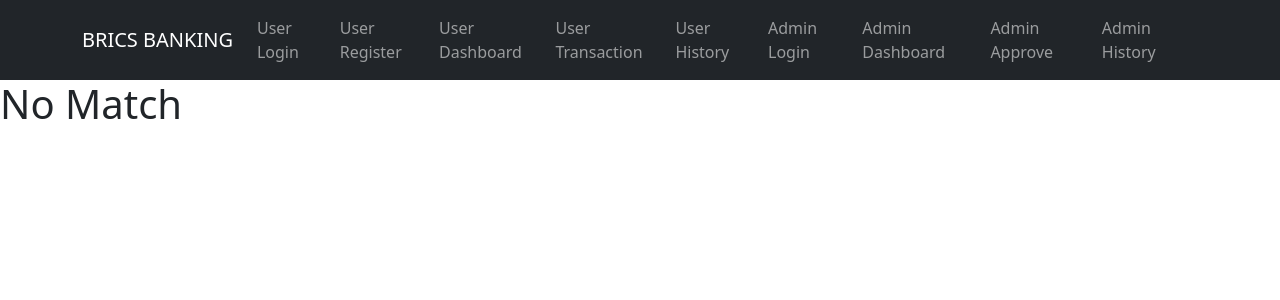
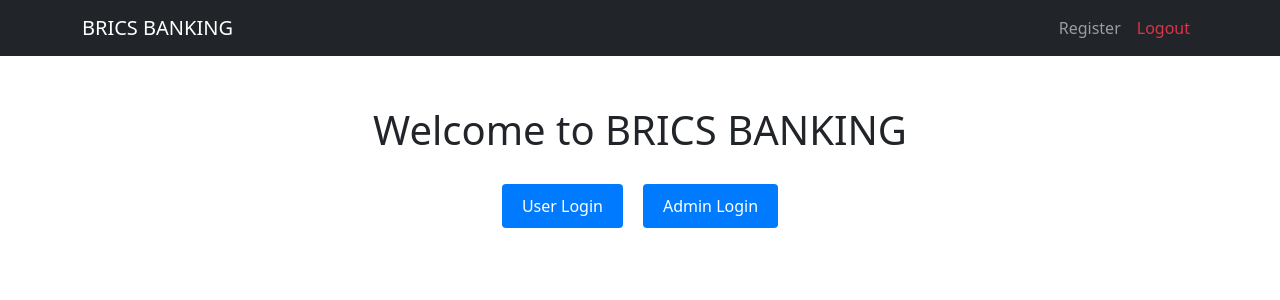
Before and after one commit to Dillon-Duncan/brics-banking, a React (Create React App) app: page / in a window 1280 px wide. Shown: the top 300 px of the page. Built offline with nearby package versions, Linux system fonts and the light colour scheme.

Commit message:
feat: add home component with navigation buttons and implement scrollable lists in admin and user history

```diff
--- a/src/App.css
+++ b/src/App.css
@@ -209,6 +209,11 @@
   margin-bottom: 5px;
 }
 
+.scrollable-list {
+  max-height: 400px;
+  overflow-y: auto;
+}
+
 /* Admin Login */
 .login-container {
   max-width: 500px;
@@ -254,6 +259,11 @@
 .transaction-item {
   padding: 10px;
   border-bottom: 1px solid #ccc;
+}
+
+.scrollable-list {
+  max-height: 400px;
+  overflow-y: auto;
 }
 
 /* Admin Approve */
@@ -306,3 +316,17 @@
 .reject-button:hover {
   background-color: #c82333;
 }
+
+/* Home Page */
+.home-button {
+  padding: 10px 20px;
+  background-color: #007bff;
+  color: #fff;
+  border: none;
+  border-radius: 4px;
+  cursor: pointer;
+}
+
+.home-button:hover {
+  background-color: #0056b3;
+}
--- a/src/App.js
+++ b/src/App.js
@@ -14,6 +14,7 @@ import AdminDashboard from './components/admin/dashboard/adminDashboard';
 import AdminLogin from './components/admin/login/adminLogin';
 
 import Header from './components/header/header';
+import Home from './components/home/home';
 
 import NoMatch from './components/nomatch/noMatch';
 
@@ -24,6 +25,7 @@ function App() {
     <>
       <Header />
       <Routes>
+        <Route path="/" element={<Home />} />
         <Route path="/user/login" element={<UserLogin setLoggedInAccountNumber={setLoggedInAccountNumber} />} />
         <Route path="/user/register" element={<UserRegister />} />
         <Route path="/user/dashboard" element={<UserDashboard loggedInAccountNumber={loggedInAccountNumber} />} />
--- a/src/components/admin/dashboard/history/adminHistory.js
+++ b/src/components/admin/dashboard/history/adminHistory.js
@@ -30,6 +30,7 @@ const AdminHistory = () => {
         <div className="history-container">
             <h1>Admin History</h1>
             {error && <p className="error">{error}</p>}
+            <div className="scrollable-list">
                 <ListGroup as="ol" numbered>
                     {transactions.map(transaction => (
                         <ListGroup.Item as="li" key={transaction._id}>
@@ -38,6 +39,7 @@ const AdminHistory = () => {
                     ))}
                 </ListGroup>
             </div>
+        </div>
     );
 };
 
--- a/src/components/header/header.css
+++ b/src/components/header/header.css
@@ -10,3 +10,11 @@
         margin-left: 0;
     }
 }
+
+.logout-link {
+    color: #dc3545 !important;
+}
+
+.logout-link:hover {
+    color: #c82333 !important;
+}
--- a/src/components/header/header.js
+++ b/src/components/header/header.js
@@ -17,21 +17,19 @@ const Header = () => {
         }
     };
 
+    const handleLogout = () => {
+        // Clear any authentication tokens or user data here
+        navigate('/');
+    };
+
     return (
         <>
             <Navbar bg="dark" data-bs-theme="dark">
                 <Container>
                     <Navbar.Brand onClick={handleBrandClick} style={{ cursor: 'pointer' }}>BRICS BANKING</Navbar.Brand>
                     <Nav className="ml-auto">
-                        <Nav.Link as={Link} to='/user/login' className='nav-link'>User Login</Nav.Link>
-                        <Nav.Link as={Link} to='/user/register' className='nav-link'>User Register</Nav.Link>
-                        <Nav.Link as={Link} to='/user/dashboard' className='nav-link'>User Dashboard</Nav.Link>
-                        <Nav.Link as={Link} to='/user/dashboard/transaction' className='nav-link'>User Transaction</Nav.Link>
-                        <Nav.Link as={Link} to='/user/dashboard/history' className='nav-link'>User History</Nav.Link>
-                        <Nav.Link as={Link} to='/admin/login' className='nav-link-admin'>Admin Login</Nav.Link>
-                        <Nav.Link as={Link} to='/admin/dashboard' className='nav-link-admin'>Admin Dashboard</Nav.Link>
-                        <Nav.Link as={Link} to='/admin/dashboard/approve' className='nav-link-admin'>Admin Approve</Nav.Link>
-                        <Nav.Link as={Link} to='/admin/dashboard/history' className='nav-link-admin'>Admin History</Nav.Link>
+                        <Nav.Link as={Link} to='/user/register' className='nav-link'>Register</Nav.Link>
+                        <Nav.Link onClick={handleLogout} className='nav-link logout-link'>Logout</Nav.Link>
                     </Nav>
                 </Container>
             </Navbar>
--- /dev/null
+++ b/src/components/home/home.css
@@ -0,0 +1,15 @@
+.home-container {
+    text-align: center;
+    padding: 50px;
+}
+
+.home-buttons {
+    margin-top: 20px;
+}
+
+.home-button {
+    margin: 10px;
+    padding: 10px 20px;
+    font-size: 16px;
+    cursor: pointer;
+}
--- /dev/null
+++ b/src/components/home/home.js
@@ -0,0 +1,21 @@
+import React from 'react';
+import { Link } from 'react-router-dom';
+import './home.css';
+
+const Home = () => {
+    return (
+        <div className="home-container">
+            <h1>Welcome to BRICS BANKING</h1>
+            <div className="home-buttons">
+                <Link to="/user/login">
+                    <button className="home-button">User Login</button>
+                </Link>
+                <Link to="/admin/login">
+                    <button className="home-button">Admin Login</button>
+                </Link>
+            </div>
+        </div>
+    );
+};
+
+export default Home;
--- a/src/components/user/dashboard/history/userHistory.js
+++ b/src/components/user/dashboard/history/userHistory.js
@@ -33,6 +33,7 @@ const UserHistory = ({ loggedInAccountNumber }) => {
     <div className="history-container">
       <h1>User History</h1>
       {error && <p className="error">{error}</p>}
+      <div className="scrollable-list">
         <ListGroup as="ol" numbered>
           {transactions.map((transaction) => (
             <ListGroup.Item as="li" key={transaction._id}>
@@ -46,6 +47,7 @@ const UserHistory = ({ loggedInAccountNumber }) => {
           ))}
         </ListGroup>
       </div>
+    </div>
   );
 };
 
--- a/src/index.js
+++ b/src/index.js
@@ -1,18 +1,16 @@
 import React from 'react';
-import ReactDOM from 'react-dom/client';
+import ReactDOM from 'react-dom';
 import './index.css';
 import App from './App';
 import reportWebVitals from './reportWebVitals';
 import 'bootstrap/dist/css/bootstrap.min.css';
 import { BrowserRouter as Router } from 'react-router-dom';
 
-const root = ReactDOM.createRoot(document.getElementById('root'));
-root.render(
-  <React.StrictMode>
-    <Router>
-      <App />
-    </Router>
-  </React.StrictMode>
+ReactDOM.render(
+  <Router>
+    <App />
+  </Router>,
+  document.getElementById('root')
 );
 
 // If you want to start measuring performance in your app, pass a function
```
Also changed, not shown: src/components/admin/dashboard/history/adminHistory.css (added, +8 -0 lines), src/components/user/dashboard/history/userHistory.css (added, +9 -0 lines). Lines whose indentation alone changed are shown as unchanged.
